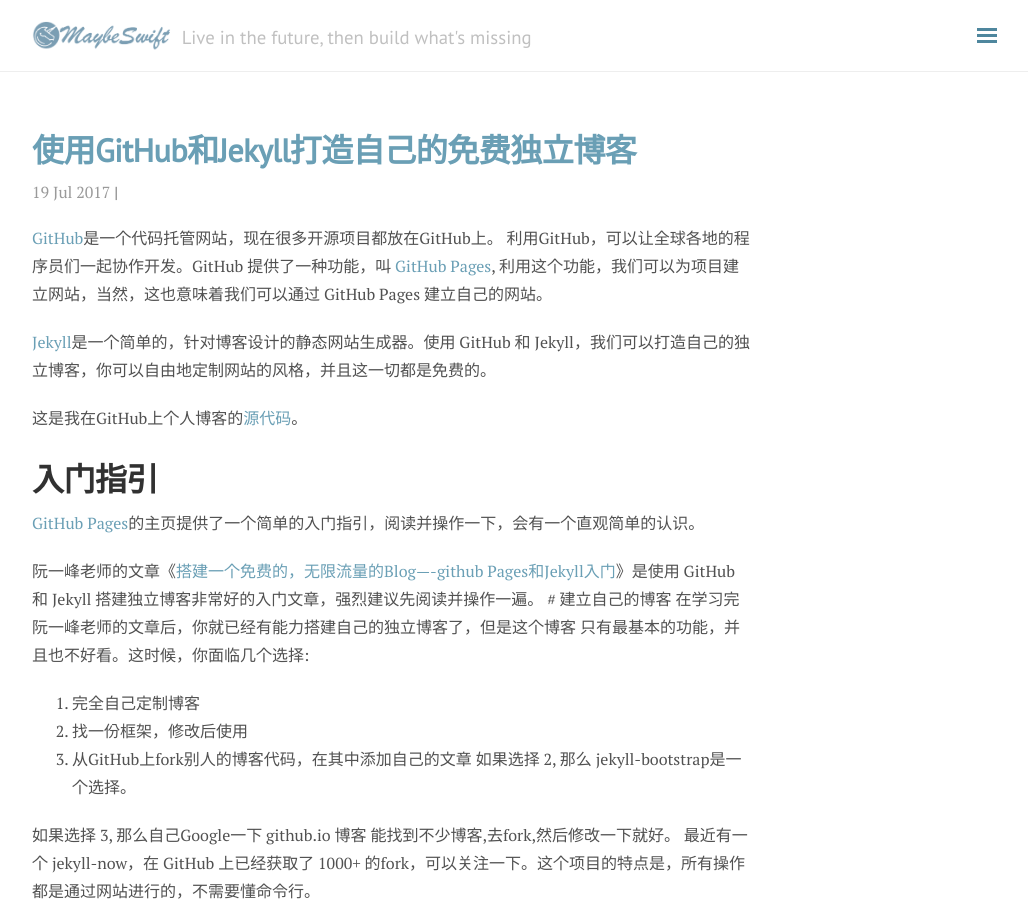
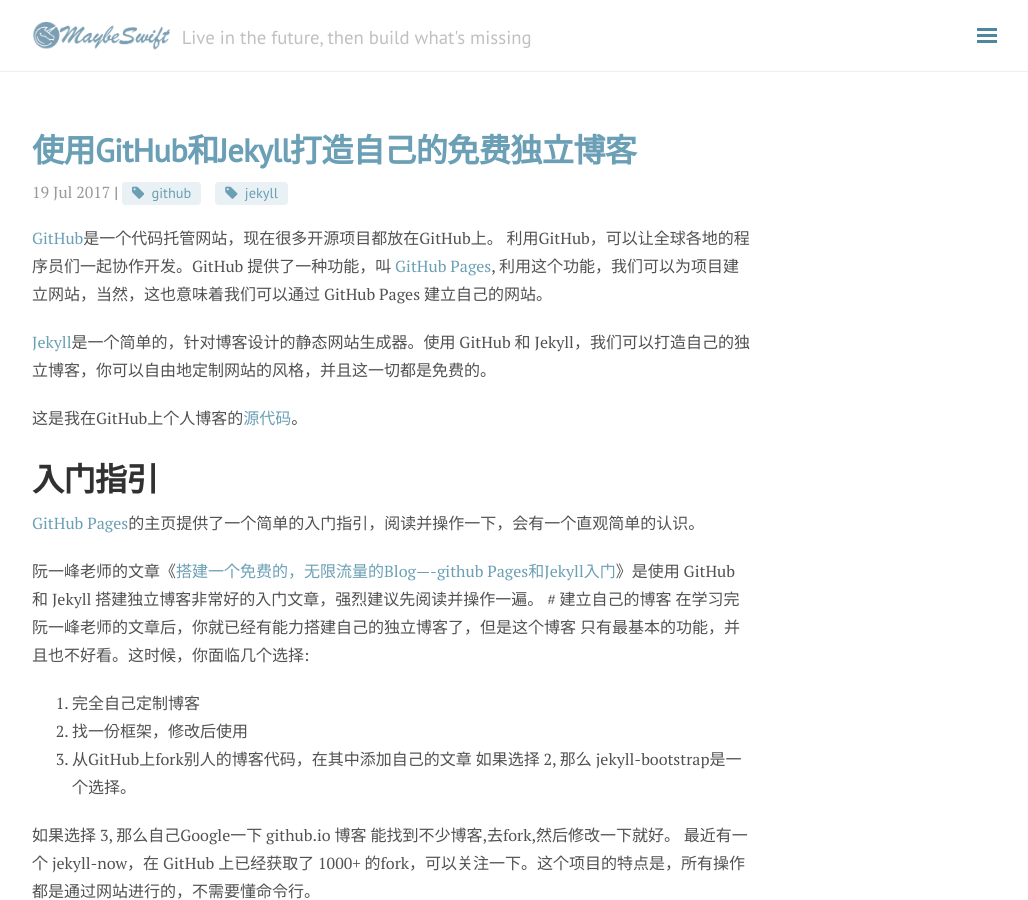
Before and after one commit to maybeswift123/maybeswift123.github.io, a Jekyll site: the page built from _posts/2017-07-19-使用 GitHub和Jekyll打造自己的免费独立博客.md, in a window 1280 px wide and 900 px high. Shown: the whole window, without its empty margins (248-1276 px from the left). Built offline with Jekyll 4.4.1, drawn with Linux system fonts in a browser that asks for light colours; nearby versions of some CDN libraries; comment, search, counter and statistics services are not loaded.

```diff
--- a/_posts/2017-07-19-使用 GitHub和Jekyll打造自己的免费独立博客.md
+++ b/_posts/2017-07-19-使用 GitHub和Jekyll打造自己的免费独立博客.md
@@ -1,6 +1,8 @@
 ---
 layout: post
 title: 使用GitHub和Jekyll打造自己的免费独立博客
+categories: [tech]
+tags: [github,jekyll]
 ---
 
 [GitHub](https://github.com/)是一个代码托管网站，现在很多开源项目都放在GitHub上。 利用GitHub，可以让全球各地的程序员们一起协作开发。GitHub 提供了一种功能，叫 [GitHub Pages](https://pages.github.com/), 利用这个功能，我们可以为项目建立网站，当然，这也意味着我们可以通过 GitHub Pages 建立自己的网站。
```
